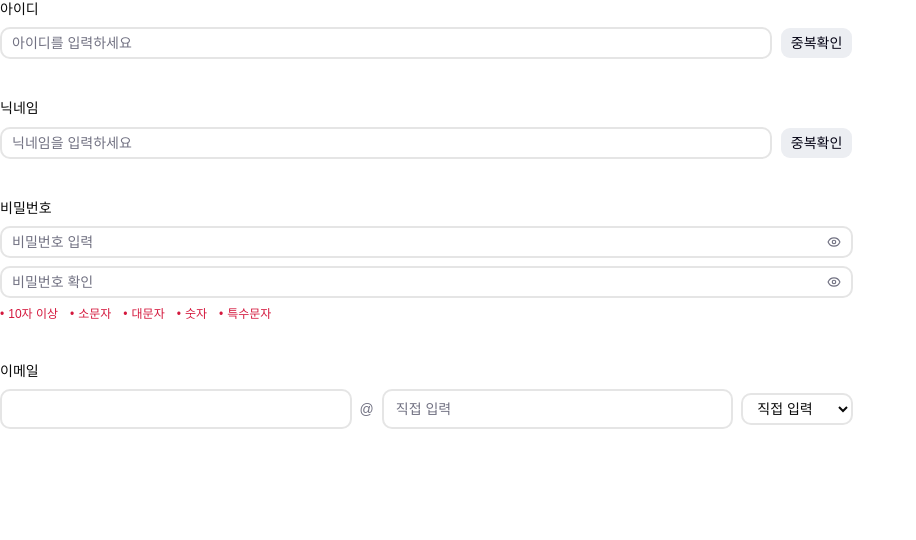
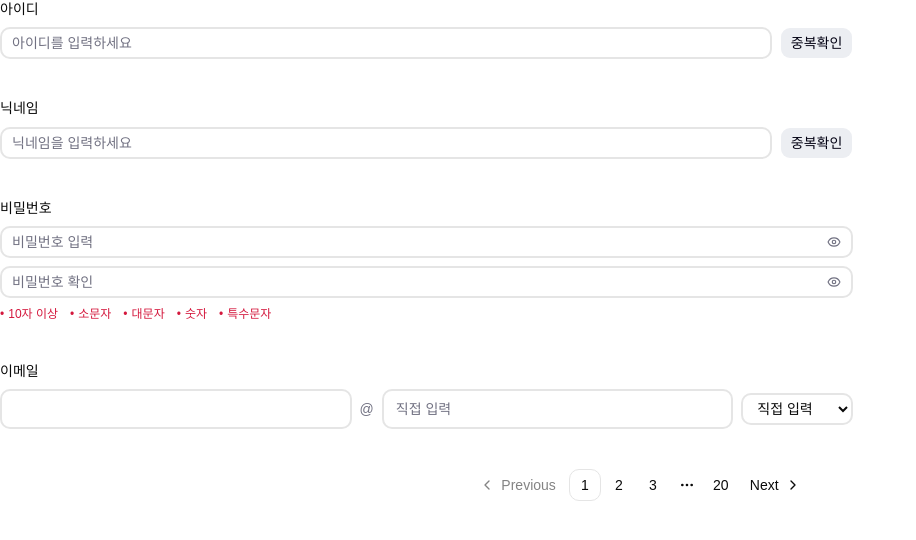
Before and after one commit to Siho-ily/Atlex, a Next.js app: page /test in a window 1280 px wide. Shown: the top 540 px of the page, without its empty margins (0-916 px from the left). Built offline with nearby package versions, Linux system fonts and the light colour scheme; a web font is replaced by a local one.

Commit message:
feat: 목록 페이징 UI 구현

```diff
--- a/src/app/test/page.jsx
+++ b/src/app/test/page.jsx
@@ -5,6 +5,16 @@ import { NicknameField } from "@/components/common/layout/NicknameField";
 import { PasswordField } from "@/components/common/layout/PasswordField";
 import { UserIdField } from "@/components/common/layout/UserIdField";
 import { useState } from "react";
+import {
+    Pagination,
+    PaginationContent,
+    PaginationEllipsis,
+    PaginationItem,
+    PaginationLink,
+    PaginationNext,
+    PaginationPrevious,
+} from "@/components/common/ui/pagination"
+import PaginationLayout from "@/components/common/layout/PaginationLayout";
 
 export default function Test() {
     return (
@@ -13,6 +23,7 @@ export default function Test() {
             <NicknameTest />
             <PasswordTest />
             <EmailTest />
+            <PaginationTest />
         </div>
     )
 }
@@ -168,3 +179,22 @@ function UserIdTest() {
         </div>
     )
 }
+
+function PaginationTest() {
+    const [currentPage, setCurrentPage] = useState(1)
+    const onPageChange = (page) => {
+        setCurrentPage(page);
+        console.log(page);
+    }
+
+    return (
+        <PaginationLayout
+            totalPages={20}
+            currentPage={currentPage}
+            siblingCount={2}
+            showEllipsis={true}
+            showFirstLast={false}
+            onPageChange={onPageChange}
+        />
+    )
+}
--- /dev/null
+++ b/src/components/common/layout/PaginationLayout.jsx
@@ -0,0 +1,132 @@
+"use client"
+
+import {
+    Pagination,
+    PaginationContent,
+    PaginationEllipsis,
+    PaginationItem,
+    PaginationLink,
+    PaginationNext,
+    PaginationPrevious
+} from "@/components/common/ui/pagination";
+
+function getPageRange(currentPage, totalPages, siblingCount) {
+    const left = Math.max(1, currentPage - siblingCount);
+    const right = Math.min(totalPages, currentPage + siblingCount);
+    const items = [];
+
+    if (left > 1) {
+        items.push(1);
+        if (left > 2) items.push("ellipsis-left");
+    }
+
+    for (let i = left; i <= right; i++) {
+        items.push(i);
+    }
+
+    if (right < totalPages) {
+        if (right < totalPages - 1) items.push("ellipsis-right");
+        items.push(totalPages);
+    }
+
+    return items;
+}
+
+/**
+ * @param {number} totalPages 전체 페이지 수
+ * @param {number} currentPage 현재 페이지 (1-based)
+ * @param {(page: number) => void} onPageChange 페이지 변경 콜백
+ * @param {number} [siblingCount=1] 현재 페이지 양옆에 보여줄 페이지 수
+ * @param {boolean} [showEllipsis=true] 생략 부호(...) 표시 여부
+ * @param {boolean} [showFirstLast=false] 첫/마지막 페이지 버튼 표시 여부
+ */
+export default function PaginationLayout({
+    totalPages,
+    currentPage,
+    onPageChange,
+    siblingCount = 1,
+    showEllipsis = true,
+    showFirstLast = false,
+}) {
+    const isPrevDisabled = currentPage <= 1;
+    const isNextDisabled = currentPage >= totalPages;
+    const pages = getPageRange(currentPage, totalPages, siblingCount);
+
+    const handlePage = (page, e) => {
+        e.preventDefault();
+        if (page < 1 || page > totalPages) return;
+        onPageChange(page);
+    };
+
+    const disabledClass = "pointer-events-none opacity-50";
+
+    return (
+        <Pagination>
+            <PaginationContent>
+                {showFirstLast && (
+                    <PaginationItem>
+                        <PaginationLink
+                            href="#"
+                            onClick={(e) => handlePage(1, e)}
+                            aria-disabled={isPrevDisabled}
+                            className={isPrevDisabled ? disabledClass : ""}
+                        >
+                            «
+                        </PaginationLink>
+                    </PaginationItem>
+                )}
+                <PaginationItem>
+                    <PaginationPrevious
+                        href="#"
+                        onClick={(e) => handlePage(currentPage - 1, e)}
+                        aria-disabled={isPrevDisabled}
+                        className={isPrevDisabled ? disabledClass : ""}
+                    />
+                </PaginationItem>
+
+                {pages.map((item) => {
+                    if (item === "ellipsis-left" || item === "ellipsis-right") {
+                        if (!showEllipsis) return null;
+                        return (
+                            <PaginationItem key={item}>
+                                <PaginationEllipsis />
+                            </PaginationItem>
+                        );
+                    }
+                    return (
+                        <PaginationItem key={item}>
+                            <PaginationLink
+                                href="#"
+                                isActive={item === currentPage}
+                                onClick={(e) => handlePage(item, e)}
+                            >
+                                {item}
+                            </PaginationLink>
+                        </PaginationItem>
+                    );
+                })}
+
+                <PaginationItem>
+                    <PaginationNext
+                        href="#"
+                        onClick={(e) => handlePage(currentPage + 1, e)}
+                        aria-disabled={isNextDisabled}
+                        className={isNextDisabled ? disabledClass : ""}
+                    />
+                </PaginationItem>
+                {showFirstLast && (
+                    <PaginationItem>
+                        <PaginationLink
+                            href="#"
+                            onClick={(e) => handlePage(totalPages, e)}
+                            aria-disabled={isNextDisabled}
+                            className={isNextDisabled ? disabledClass : ""}
+                        >
+                            »
+                        </PaginationLink>
+                    </PaginationItem>
+                )}
+            </PaginationContent>
+        </Pagination>
+    );
+}
--- /dev/null
+++ b/src/components/common/ui/pagination.jsx
@@ -0,0 +1,152 @@
+import * as React from "react"
+
+import { cn } from "@/lib/utils"
+import { Button } from "@/components/common/ui/button"
+import { ChevronLeftIcon, ChevronRightIcon, MoreHorizontalIcon } from "lucide-react"
+
+// const paginationVariants = cva(
+//   "",
+//   {
+//     variants: {
+//       variant: {
+//         default: "",
+//         outline: "",
+//         secondary: "",
+//         ghost: "",
+//         destructive: "",
+//         link: "",
+//       },
+//       size: {
+//         default: "",
+//         xs: "",
+//         sm: "",
+//         lg: "",
+//         icon: "",
+//         "icon-xs": "",
+//         "icon-sm": "",
+//         "icon-lg": "",
+//       },
+//     },
+//     defaultVariants: {
+//       variant: "default",
+//       size: "default",
+//     },
+//   }
+// )
+
+function Pagination({
+  className,
+  ...props
+}) {
+  return (
+    <nav
+      role="navigation"
+      aria-label="pagination"
+      data-slot="pagination"
+      className={cn("mx-auto flex w-full justify-center", className)}
+      {...props} />
+  );
+}
+
+function PaginationContent({
+  className,
+  ...props
+}) {
+  return (
+    <ul
+      data-slot="pagination-content"
+      className={cn("flex items-center gap-0.5", className)}
+      {...props} />
+  );
+}
+
+function PaginationItem({
+  ...props
+}) {
+  return <li data-slot="pagination-item" {...props} />;
+}
+
+function PaginationLink({
+  className,
+  isActive,
+  size = "icon",
+  ...props
+}) {
+  return (
+    <Button
+      variant={isActive ? "outline" : "ghost"}
+      size={size}
+      className={cn(className)}
+      nativeButton={false}
+      render={
+        <a
+          aria-current={isActive ? "page" : undefined}
+          data-slot="pagination-link"
+          data-active={isActive}
+          {...props} />
+      } />
+  );
+}
+
+function PaginationPrevious({
+  className,
+  text = "Previous",
+  ...props
+}) {
+  return (
+    <PaginationLink
+      aria-label="Go to previous page"
+      size="default"
+      className={cn("pl-1.5!", className)}
+      {...props}>
+      <ChevronLeftIcon data-icon="inline-start" />
+      <span className="hidden sm:block">{text}</span>
+    </PaginationLink>
+  );
+}
+
+function PaginationNext({
+  className,
+  text = "Next",
+  ...props
+}) {
+  return (
+    <PaginationLink
+      aria-label="Go to next page"
+      size="default"
+      className={cn("pr-1.5!", className)}
+      {...props}>
+      <span className="hidden sm:block">{text}</span>
+      <ChevronRightIcon data-icon="inline-end" />
+    </PaginationLink>
+  );
+}
+
+function PaginationEllipsis({
+  className,
+  ...props
+}) {
+  return (
+    <span
+      aria-hidden
+      data-slot="pagination-ellipsis"
+      className={cn(
+        "flex size-8 items-center justify-center [&_svg:not([class*='size-'])]:size-4",
+        className
+      )}
+      {...props}>
+      <MoreHorizontalIcon />
+      <span className="sr-only">More pages</span>
+    </span>
+  );
+}
+
+export {
+  Pagination,
+  PaginationContent,
+  PaginationEllipsis,
+  PaginationItem,
+  PaginationLink,
+  PaginationNext,
+  PaginationPrevious,
+}
```
